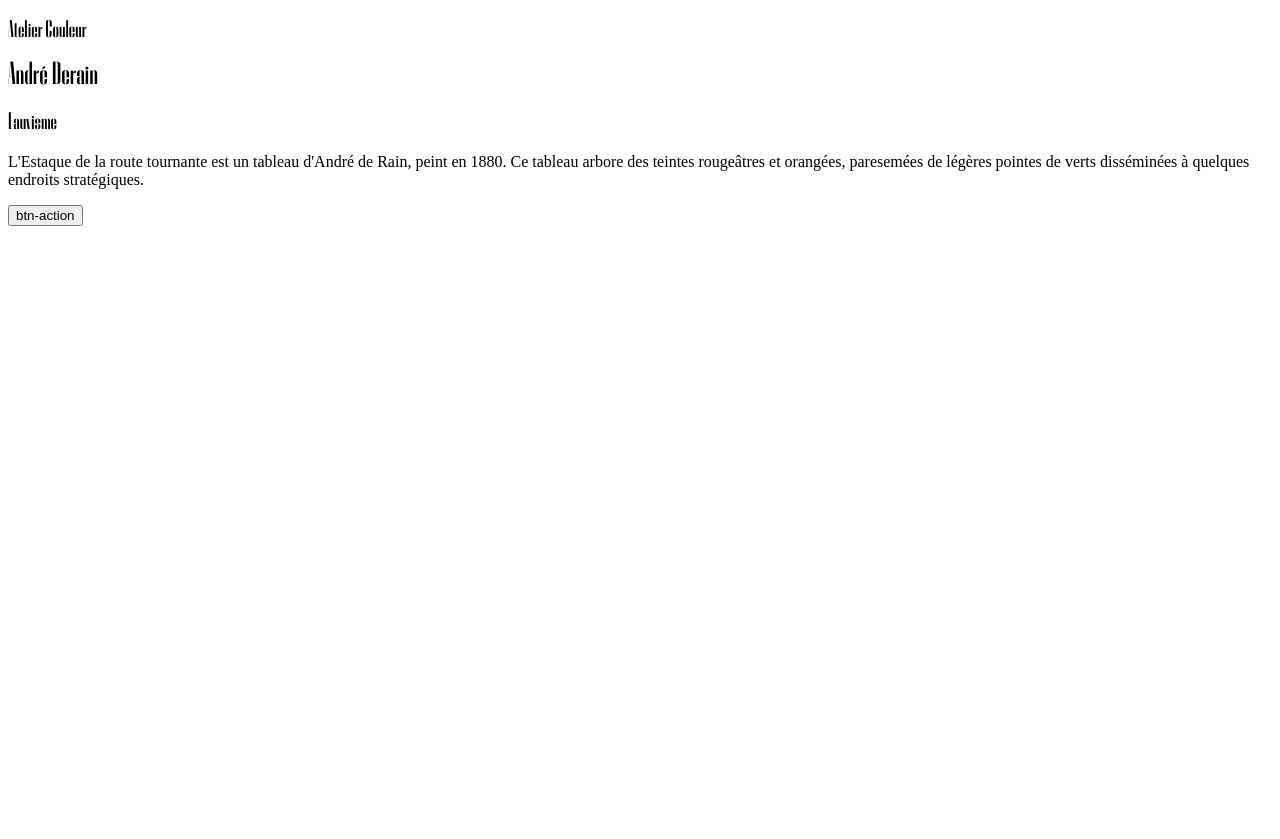
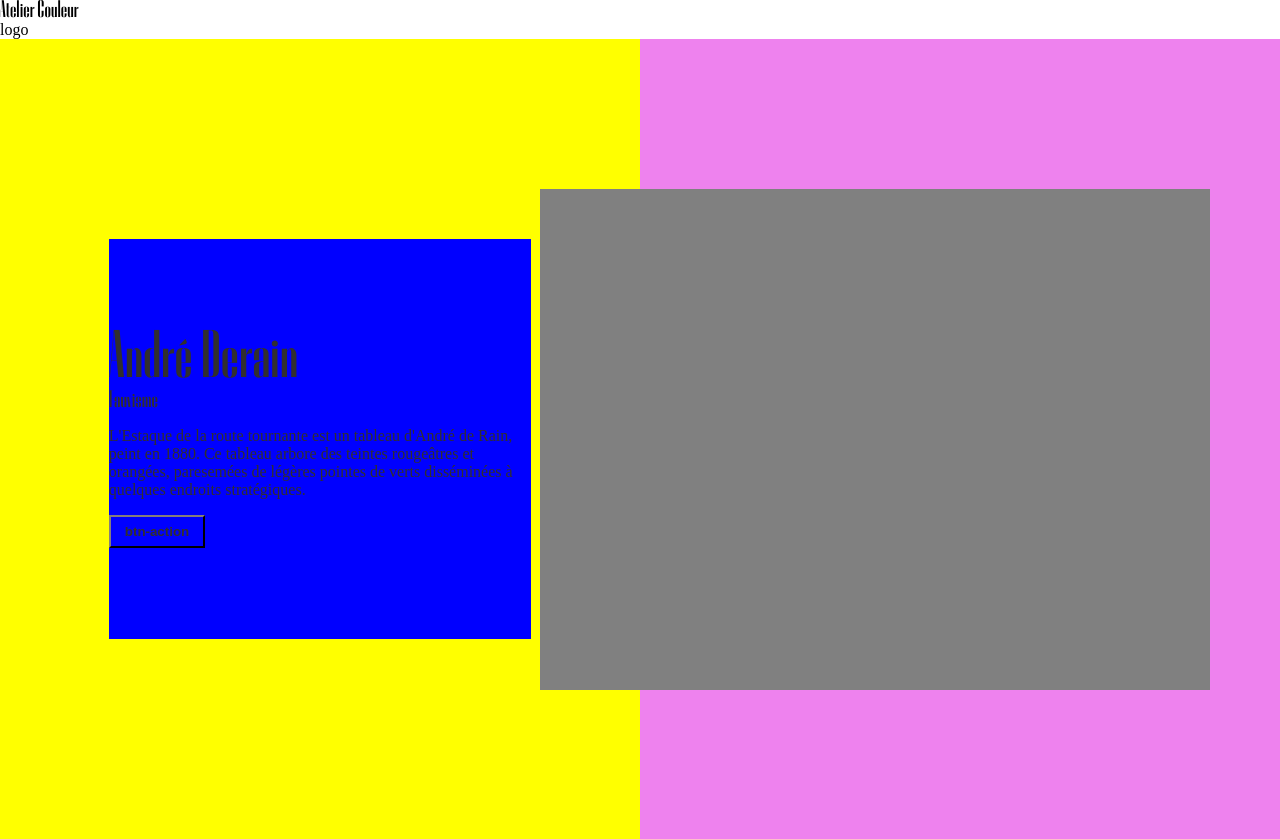
Before and after one commit to Samuel-Labagnere/G7-Couleur, a plain HTML site: page index.html in a window 1280 px wide. Before the commit the page ends 800 px from the top, so only its background shows below. Drawn offline with Linux system fonts and the light colour scheme; files whose address does not match are found by name.

Commit message:
push test régis

```diff
--- a/index.html
+++ b/index.html
@@ -4,14 +4,22 @@
     <meta charset="UTF-8">
     <meta http-equiv="X-UA-Compatible" content="IE=edge">
     <meta name="viewport" content="width=device-width, initial-scale=1.0">
-    <link rel="stylesheet" href="styles/main.css"> <!-- MAIN.CSS -->
+    <link rel="stylesheet" href="styles/main.css"> <!-- MAIN.SCSS -->
     <title>Atelier Couleur G7</title>
 </head>
 <body>
 
+
     <h2>
         Atelier Couleur
     </h2>
+
+    <p>logo</p>
+ <section>
+    <div class="container">
+        <div class="left">
+            <div class="content">
+
             <h1>
                 André Derain
             </h1>
@@ -26,6 +34,16 @@
             <button>
                 btn-action
             </button>
+            </div>
+        </div>
+    </div>
+    <div class="right">
+        <img src="/img/" alt="">
+
+    </div>
+
+
+    </section>
 
 
     <!-- <h2>
--- a/styles/main.css
+++ b/styles/main.css
@@ -28,3 +28,78 @@ h1, h2, h3, h4, h5, h6{
 /* /////////////////////////////////////////////// */
 
 /* --> REST HERE <-- */
+
+*{
+    padding: 0;
+    margin: 0;
+    box-sizing: border-box;
+
+}
+
+section{
+    min-height: 100vh;
+    width: 100%;
+    display: flex;
+    align-items: center;
+    justify-content: center;
+    background-color: violet;
+    justify-content: flex-start;
+
+}
+
+.container{
+    background-color: yellow;
+    width: 50%;
+    height: 100vh;
+    max-width: 1000px;
+    margin: 0 ;
+    display: flex;
+    align-items: center;
+    justify-content: center;
+}
+
+.right{
+    width: 41.875rem;
+    height: 31.313rem;
+    background-color: grey;
+    margin-left: -100px;
+
+}
+
+.left{
+    display: flex;
+    width: 66%;
+    min-height: 400px;
+    background-color: blue;
+    align-items: center;
+    justify-content: center;
+    color: #322F2E;
+}
+
+.left h1{
+    font-size: 67.34px;
+}
+
+.left p{
+    margin: 16px 0;
+}
+
+button{
+    border-color: #322F2E;
+    padding: 7px 14px;
+    font-weight: bold;
+    color: #322F2E ;
+    background-color: unset;
+}
+
+@media only screen and (max-width:768px){
+    section{
+        flex-direction: column;
+    }
+    .left{
+        width: 100%;
+    }
+    .right{
+        width: 100%;
+    }
+}
```
Lines whose indentation alone changed are shown as unchanged.
